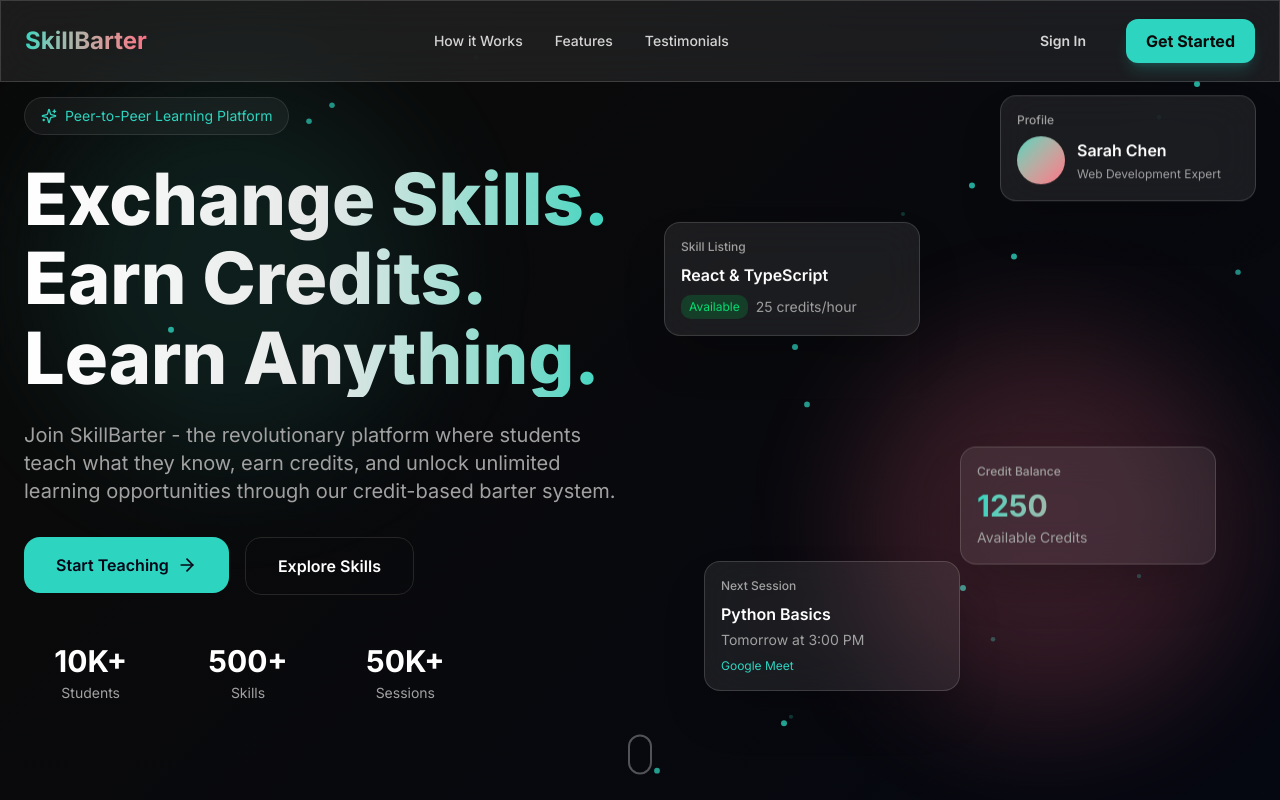
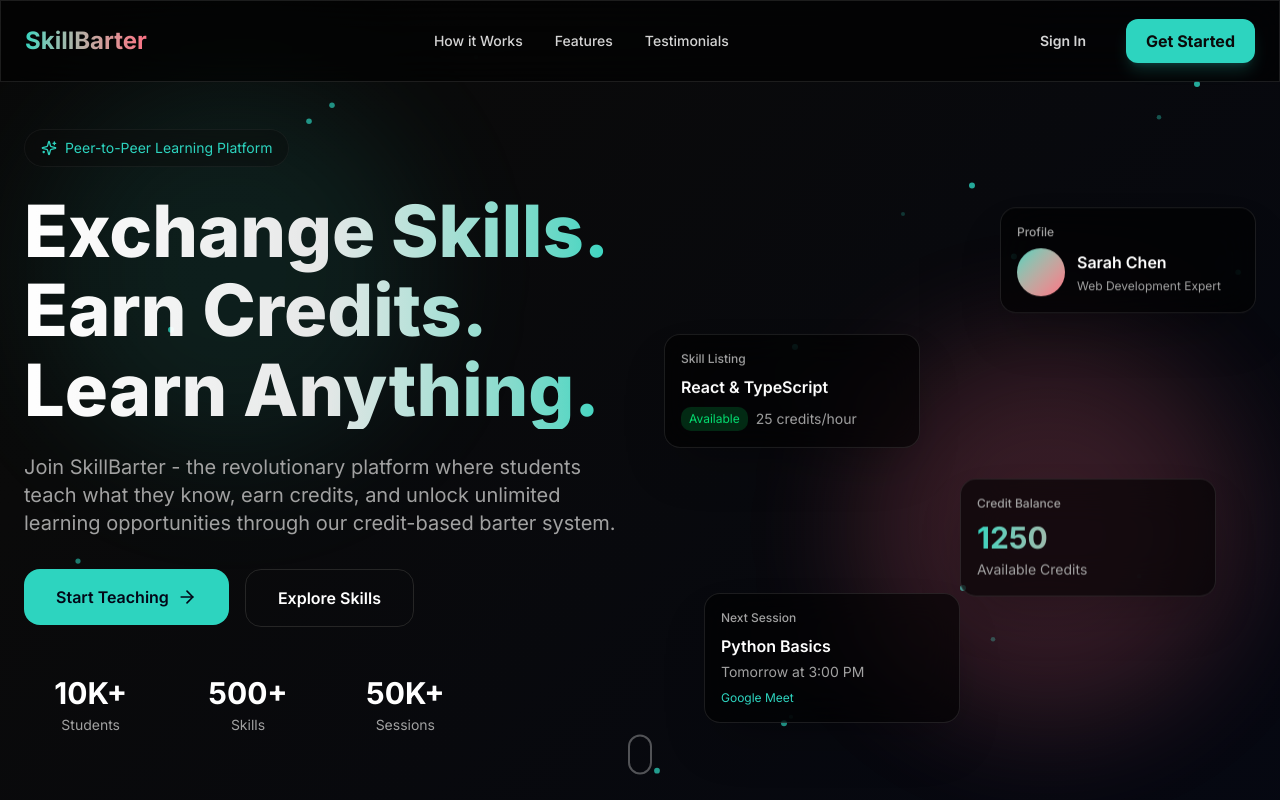
Before and after one commit to Nehul1605/SkillBarter-Frontend, a React (Vite) app: page / in a window 1280 px wide. Shown: the top 800 px of the page. Built offline with nearby package versions, Linux system fonts and the light colour scheme.

Commit message:
fixed the alignment of content

```diff
--- a/src/app/components/HeroSection.tsx
+++ b/src/app/components/HeroSection.tsx
@@ -5,7 +5,7 @@ import { Link } from "react-router-dom";
 
 export function HeroSection() {
   return (
-    <section className="relative min-h-screen flex items-center justify-center overflow-hidden gradient-bg">
+    <section className="relative min-h-screen flex items-center justify-center pt-32 pb-16 overflow-hidden gradient-bg">
       {/* Animated background particles */}
       <div className="absolute inset-0 overflow-hidden">
         {[...Array(20)].map((_, i) => (
@@ -141,7 +141,7 @@ export function HeroSection() {
           <div className="relative hidden lg:block h-[600px]">
             <FloatingCard
               delay={0.2}
-              className="absolute top-0 right-0"
+              className="absolute top-20 right-0"
               title="Profile"
               content={
                 <div className="flex items-center gap-3">
@@ -163,7 +163,7 @@ export function HeroSection() {
 
             <FloatingCard
               delay={0.4}
-              className="absolute top-32 left-0"
+              className="absolute top-52 left-0"
               title="Skill Listing"
               content={
                 <div>
--- a/src/app/components/Navbar.tsx
+++ b/src/app/components/Navbar.tsx
@@ -11,7 +11,7 @@ export function Navbar() {
       initial={{ y: -100 }}
       animate={{ y: 0 }}
       transition={{ duration: 0.6 }}
-      className="fixed top-0 left-0 right-0 z-50 glass-strong border-b border-neutral-800"
+      className="fixed top-0 left-0 right-0 z-[100] glass-strong border-b border-white/5"
     >
       <div className="container mx-auto px-6">
         <div className="flex items-center justify-between h-20">
--- a/src/styles/index.css
+++ b/src/styles/index.css
@@ -62,17 +62,17 @@ body {
 
 /* Glassmorphism */
 .glass {
-  background: rgba(255, 255, 255, 0.05);
+  background: rgba(10, 10, 10, 0.4);
   backdrop-filter: blur(10px);
   -webkit-backdrop-filter: blur(10px);
-  border: 1px solid rgba(255, 255, 255, 0.1);
+  border: 1px solid rgba(255, 255, 255, 0.05);
 }
 
 .glass-strong {
-  background: rgba(255, 255, 255, 0.08);
+  background: rgba(0, 0, 0, 0.6);
   backdrop-filter: blur(20px);
   -webkit-backdrop-filter: blur(20px);
-  border: 1px solid rgba(255, 255, 255, 0.15);
+  border: 1px solid rgba(255, 255, 255, 0.1);
 }
 
 /* Smooth scrolling */
```
